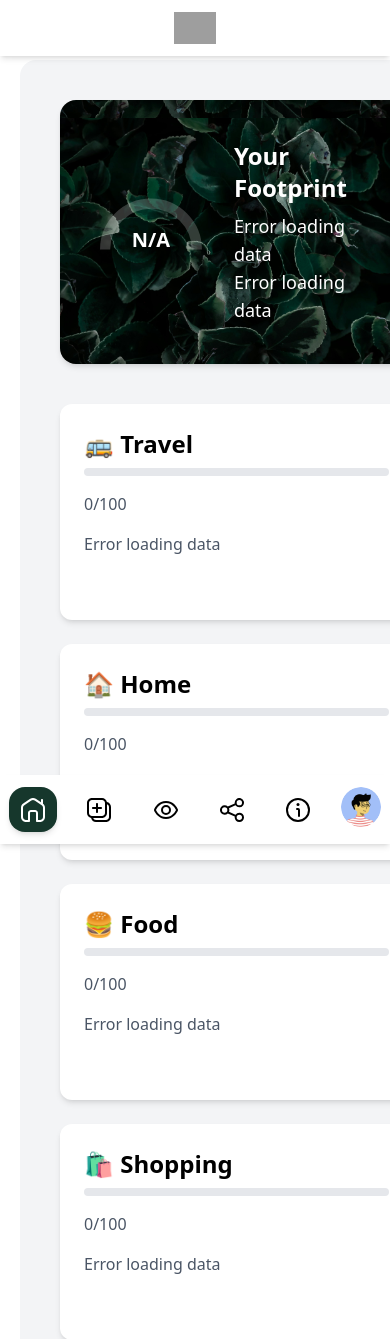
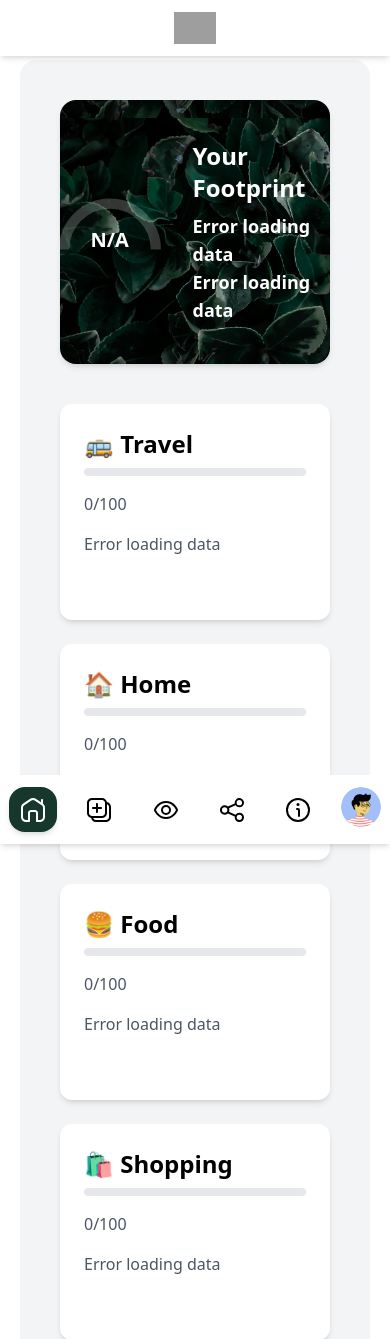
Before and after one commit to AaronJai/CITS3403_PROJECT, a Flask app: page / in a window 390 px wide; the page is wider, and only the part inside the window is pictured. Shown: the top 1339 px of that part. Run offline with Flask 3, Linux system fonts and the light colour scheme; the visitor is signed in with stand-in values (Sample User, id 1); grey boxes are pictures that could not be loaded.

Commit message:
style: make sidebar sticky and adjust dashboard text weight for better contrast

```diff
--- a/app/static/css/output.css
+++ b/app/static/css/output.css
@@ -75,6 +75,7 @@
     --radius-xl: 0.75rem;
     --radius-2xl: 1rem;
     --radius-3xl: 1.5rem;
+    --ease-out: cubic-bezier(0, 0, 0.2, 1);
     --ease-in-out: cubic-bezier(0.4, 0, 0.2, 1);
     --blur-md: 12px;
     --default-transition-duration: 150ms;
@@ -697,11 +720,17 @@
       margin-inline-end: calc(calc(var(--spacing) * 4) * calc(1 - var(--tw-space-x-reverse)));
     }
   }
+  .overflow-auto {
+    overflow: auto;
+  }
   .overflow-hidden {
     overflow: hidden;
   }
   .overflow-x-auto {
     overflow-x: auto;
+  }
+  .overflow-y-auto {
+    overflow-y: auto;
   }
   .rounded-2xl {
     border-radius: var(--radius-2xl);
@@ -1966,27 +2014,22 @@ ul[class*="flex flex-row gap-x-2"] {
 @property --tw-rotate-x {
   syntax: "*";
   inherits: false;
-  initial-value: rotateX(0);
 }
 @property --tw-rotate-y {
   syntax: "*";
   inherits: false;
-  initial-value: rotateY(0);
 }
 @property --tw-rotate-z {
   syntax: "*";
   inherits: false;
-  initial-value: rotateZ(0);
 }
 @property --tw-skew-x {
   syntax: "*";
   inherits: false;
-  initial-value: skewX(0);
 }
 @property --tw-skew-y {
   syntax: "*";
   inherits: false;
-  initial-value: skewY(0);
 }
 @property --tw-space-y-reverse {
   syntax: "*";
@@ -2079,6 +2122,11 @@ ul[class*="flex flex-row gap-x-2"] {
   syntax: "*";
   inherits: false;
   initial-value: 0 0 #0000;
+}
+@property --tw-outline-style {
+  syntax: "*";
+  inherits: false;
+  initial-value: solid;
 }
 @property --tw-blur {
   syntax: "*";
@@ -2198,11 +2246,11 @@ ul[class*="flex flex-row gap-x-2"] {
       --tw-translate-x: 0;
       --tw-translate-y: 0;
       --tw-translate-z: 0;
-      --tw-rotate-x: rotateX(0);
-      --tw-rotate-y: rotateY(0);
-      --tw-rotate-z: rotateZ(0);
-      --tw-skew-x: skewX(0);
-      --tw-skew-y: skewY(0);
+      --tw-rotate-x: initial;
+      --tw-rotate-y: initial;
+      --tw-rotate-z: initial;
+      --tw-skew-x: initial;
+      --tw-skew-y: initial;
       --tw-space-y-reverse: 0;
       --tw-space-x-reverse: 0;
       --tw-border-style: solid;
@@ -2223,6 +2271,7 @@ ul[class*="flex flex-row gap-x-2"] {
       --tw-ring-offset-width: 0px;
       --tw-ring-offset-color: #fff;
       --tw-ring-offset-shadow: 0 0 #0000;
+      --tw-outline-style: solid;
       --tw-blur: initial;
       --tw-brightness: initial;
       --tw-contrast: initial;
--- a/app/static/css/styles.css
+++ b/app/static/css/styles.css
@@ -151,7 +151,7 @@
 
 /* Sidebar */
 .sidebar {
-  @apply hidden h-screen w-[80px] flex-col overflow-auto pl-5 py-7 sm:flex lg:w-[240px] xl:w-[300px];
+  @apply hidden sm:flex flex-col py-7 pl-5 w-[80px] lg:w-[265px] xl:w-[300px] overflow-y-auto sticky top-0 left-0 h-screen;
 }
 
 .sidebar-nav {
--- a/app/templates/base.html
+++ b/app/templates/base.html
@@ -18,7 +18,7 @@
   <!-- Include shadcn-style Flash messages -->
   {% include 'components/alerts/flash.html' %}
 
-  <main class="flex">
+  <main class="flex min-h-screen">
     <!-- Header -->
     {% include 'components/header.html' %}
 
@@ -26,7 +26,7 @@
     {% include 'components/sidebar.html' %}
 
     <!-- Main content -->
-    <div class="flex-1">
+    <div class="flex-1 overflow-y-auto">
       <!-- New grey container -->
       <div class="main-container">{% block content %} {% endblock %}</div>
     </div>
--- a/app/templates/dashboard.html
+++ b/app/templates/dashboard.html
@@ -22,9 +22,9 @@
         </div>
       </div>
       <div class="emission-details">
-        <h2 class="text-2xl font-semibold mb-2">Your Footprint</h2>
-        <p id="emitted-total" class="text-lg">Loading...</p>
-        <p id="saved-total" class="text-lg">Loading...</p>
+        <h2 class="text-2xl font-bold mb-2">Your Footprint</h2>
+        <p id="emitted-total" class="text-lg font-semibold">Loading...</p>
+        <p id="saved-total" class="text-lg font-semibold">Loading...</p>
       </div>
     </div>
   </section>
```
Also changed, not shown: other parts of app/static/css/output.css (+60 -19 lines).
